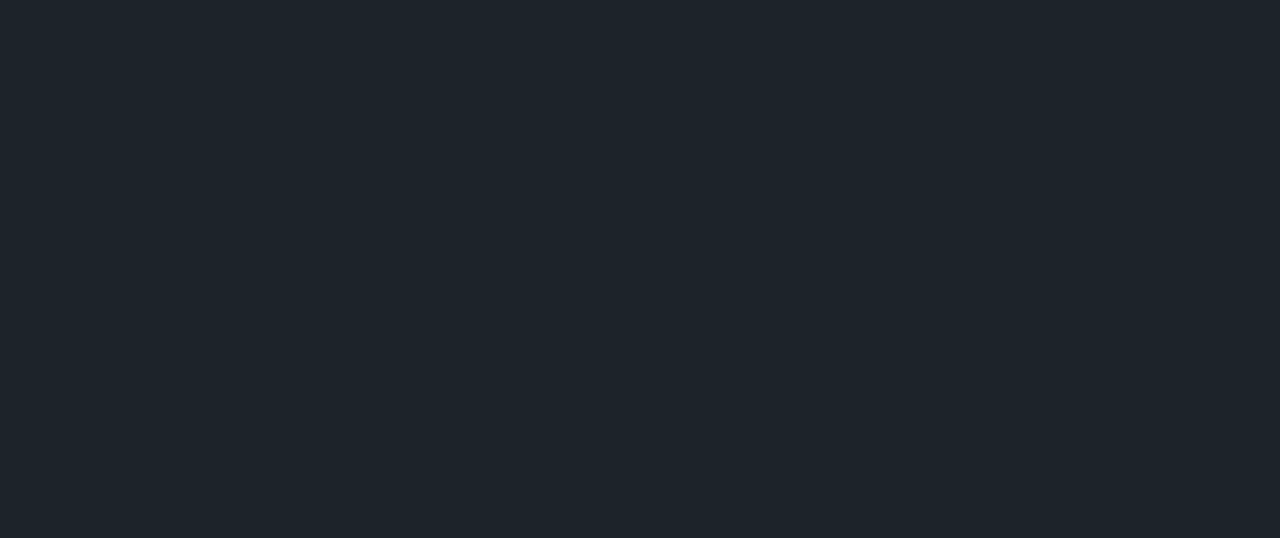
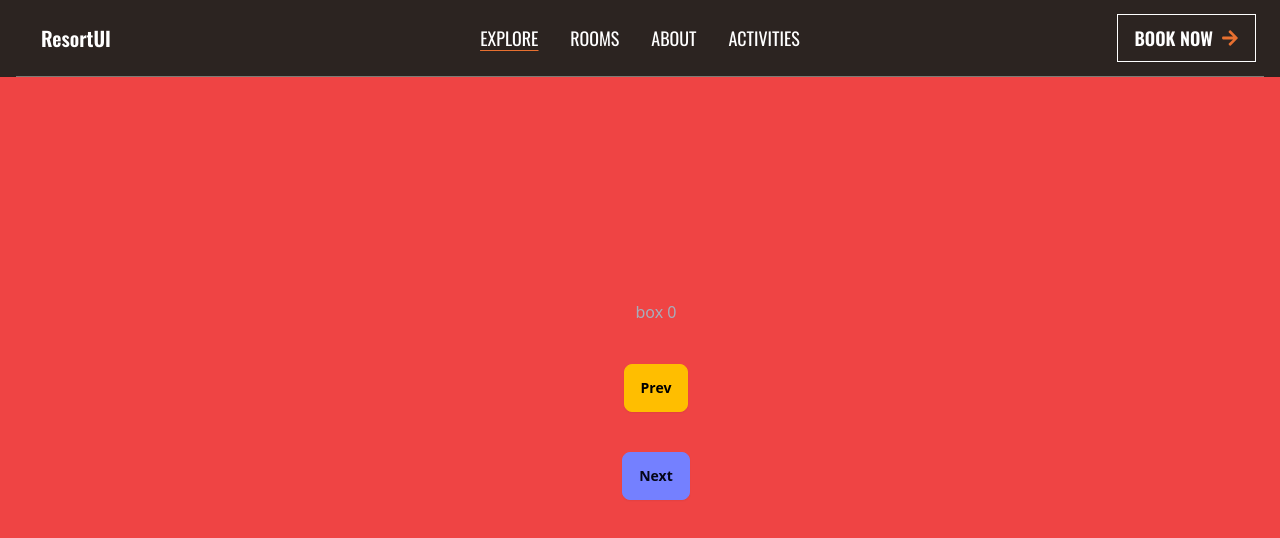
Before and after one commit to KaushalKishorMishra/resort-management-system, a React (Vite) app in the folder frontend/: page /signup in a window 1280 px wide. Before the commit this address had no page. Shown: the top 538 px of the page. Built offline with nearby package versions, Linux system fonts and the light colour scheme; a web font is replaced by a local one.

Commit message:
refactor: create new layout and store them seperately

```diff
--- a/frontend/src/MyRoutes.tsx
+++ b/frontend/src/MyRoutes.tsx
@@ -1,18 +1,25 @@
 import React from "react";
 import { BrowserRouter, Routes, Route } from "react-router-dom";
-import Layouts from "./pages/Layouts";
 import Home from "./pages/Home";
 import Room from "./pages/Room";
+import Book from "./pages/Book";
+import SignUp from "./pages/SignUp";
+import FixedNavLayout from "./layouts/FixedNavLayout";
+import BasicLayout from "./layouts/BasicLayout";
 
 const MyRoutes: React.FC = () => {
 	return (
 		<BrowserRouter>
 			<Routes>
-				<Route path="" element={<Layouts />} >
+				<Route path="" element={<BasicLayout />}>
 					<Route index element={<Home />} />
 					<Route path="/rooms" element={<Room />} />
 					<Route path="/about" element={<h1>About</h1>} />
 					<Route path="/contact" element={<h1>Contact</h1>} />
+					<Route path="/book" element={<Book />} />
+				</Route>
+				<Route path="" element={<FixedNavLayout />}>
+					<Route path="/signup" element={<SignUp />} />
 				</Route>
 			</Routes>
 		</BrowserRouter>
--- a/frontend/src/components/Navbar.tsx
+++ b/frontend/src/components/Navbar.tsx
@@ -2,10 +2,14 @@ import React from "react";
 import { FaArrowRight } from "react-icons/fa";
 import { Link } from "react-router-dom";
 
-const Navbar: React.FC = () => {
+type NavbarProps = {
+	positionFixed: boolean;
+};
+
+const Navbar: React.FC<NavbarProps> = ({ positionFixed }) => {
 	return (
 		<>
-			<div className="w-full bg-custom-bg-dark">
+			<div className={`w-full bg-custom-bg-dark ${positionFixed ? "fixed top-0 left-0" : ""}`}>
 				<div className="md:container">
 					<div className="navbar bg-custom-bg-dark text-white border-b border-custom-bg-light border-opacity-40 font-ostwald">
 						<div className="navbar-start">
--- /dev/null
+++ b/frontend/src/layouts/BasicLayout.tsx
@@ -0,0 +1,16 @@
+import { Outlet } from "react-router-dom";
+import { ReactNode } from "react";
+import Navbar from "../components/Navbar";
+import Footer from "../components/Footer";
+
+const BasicLayout = (): ReactNode => {
+	return (
+		<>
+			<Navbar positionFixed={false} />
+			<Outlet />
+			<Footer />
+		</>
+	);
+};
+
+export default BasicLayout;
--- a/frontend/src/pages/Layouts.tsx
+++ b/frontend/src/layouts/FixedNavLayout.tsx
@@ -1,16 +1,14 @@
 import { Outlet } from "react-router-dom";
 import { ReactNode } from "react";
 import Navbar from "../components/Navbar";
-import Footer from "../components/Footer";
 
-const Layouts = (): ReactNode => {
+const FixedNavLayout = (): ReactNode => {
 	return (
 		<>
-			<Navbar />
+			<Navbar positionFixed={true} />
 			<Outlet />
-			<Footer />
 		</>
 	);
 };
 
-export default Layouts;
+export default FixedNavLayout;
--- /dev/null
+++ b/frontend/src/pages/SignUp.tsx
@@ -0,0 +1,36 @@
+import React from "react";
+
+const SignUp: React.FC = () => {
+	return (
+		<>
+			<div className="carousel carousel-vertical h-screen w-screen">
+				<div
+					id="box0"
+					className="carousel-item h-full w-screen flex justify-center items-center gap-10 flex-col  md:container bg-red-500"
+				>
+					<p>box 0</p>
+					<button className="btn btn-warning">Prev</button>
+					<button className="btn btn-primary">Next</button>
+				</div>
+				<div
+					id="box0"
+					className="carousel-item h-full w-screen flex justify-center items-center gap-10 flex-col  md:container bg-blue-500"
+				>
+					<p>box 0</p>
+					<button className="btn btn-warning">Prev</button>
+					<button className="btn btn-primary">Next</button>
+				</div>
+				<div
+					id="box0"
+					className="carousel-item h-full w-screen flex justify-center items-center gap-10 flex-col  md:container bg-red-500"
+				>
+					<p>box 0</p>
+					<button className="btn btn-warning">Prev</button>
+					<button className="btn btn-primary">Next</button>
+				</div>
+			</div>
+		</>
+	);
+};
+
+export default SignUp;
```
